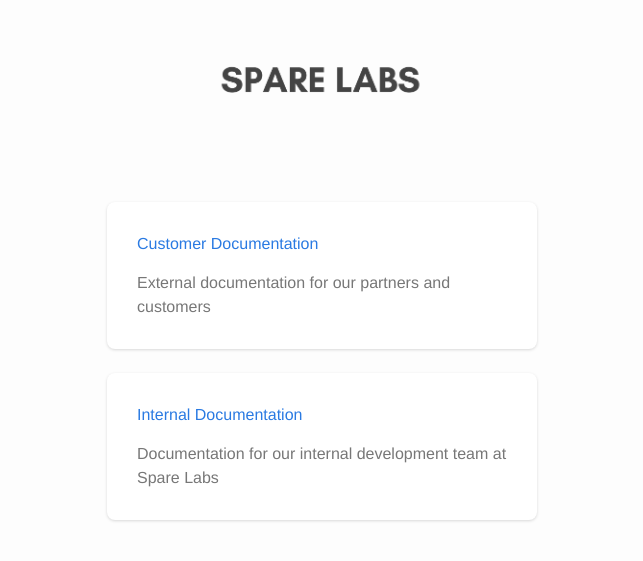
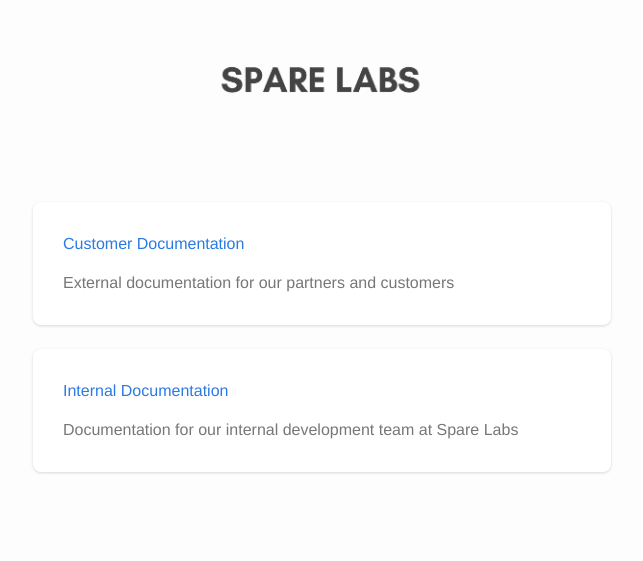
Before and after one commit to getspare/docs.sparelabs.com, a Jekyll site: the page built from index.md, in a window 1280 px wide. Shown: the top 561 px of the page, without its empty margins (318-961 px from the left). Built offline with Jekyll 4.4.1, drawn with Linux system fonts in a browser that asks for light colours.

Commit message:
Style updates

```diff
--- a/assets/main.scss
+++ b/assets/main.scss
@@ -91,7 +91,7 @@ div.list-container {
         @include box-shadow(0, 1px, 3px, rgba(0, 0, 0, 0.15));
         background-color: white;
         display: flex;
-        flex-basis: calc(50%);
+        flex-basis: calc(70%);
         margin: 12px;
         padding: 30px;
         justify-content: center;
@@ -131,7 +131,6 @@ div.list-container {
     }
 
     a.list-entry:hover {
-        // transform: scale(1.02, 1.02);
         transform: translateY(-3px);
     }
 
```
